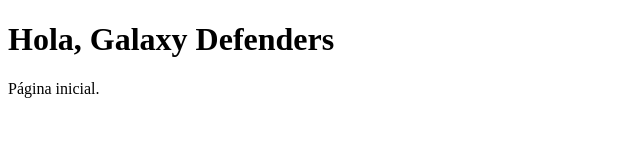
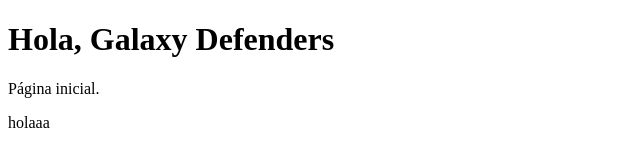
Before and after one commit to davidgimeno25/gf-fila-01, a plain HTML site: page index.html in a window 1280 px wide. Shown: the full height of the page, 0-640 px from the left. Drawn offline with Linux system fonts and the light colour scheme.

Commit message:
Update index.html

```diff
--- a/index.html
+++ b/index.html
@@ -7,5 +7,6 @@
 <body>
   <h1>Hola, Galaxy Defenders</h1>
   <p>Página inicial.</p>
+ <p>holaaa</p>
 </body>
 </html>
```
